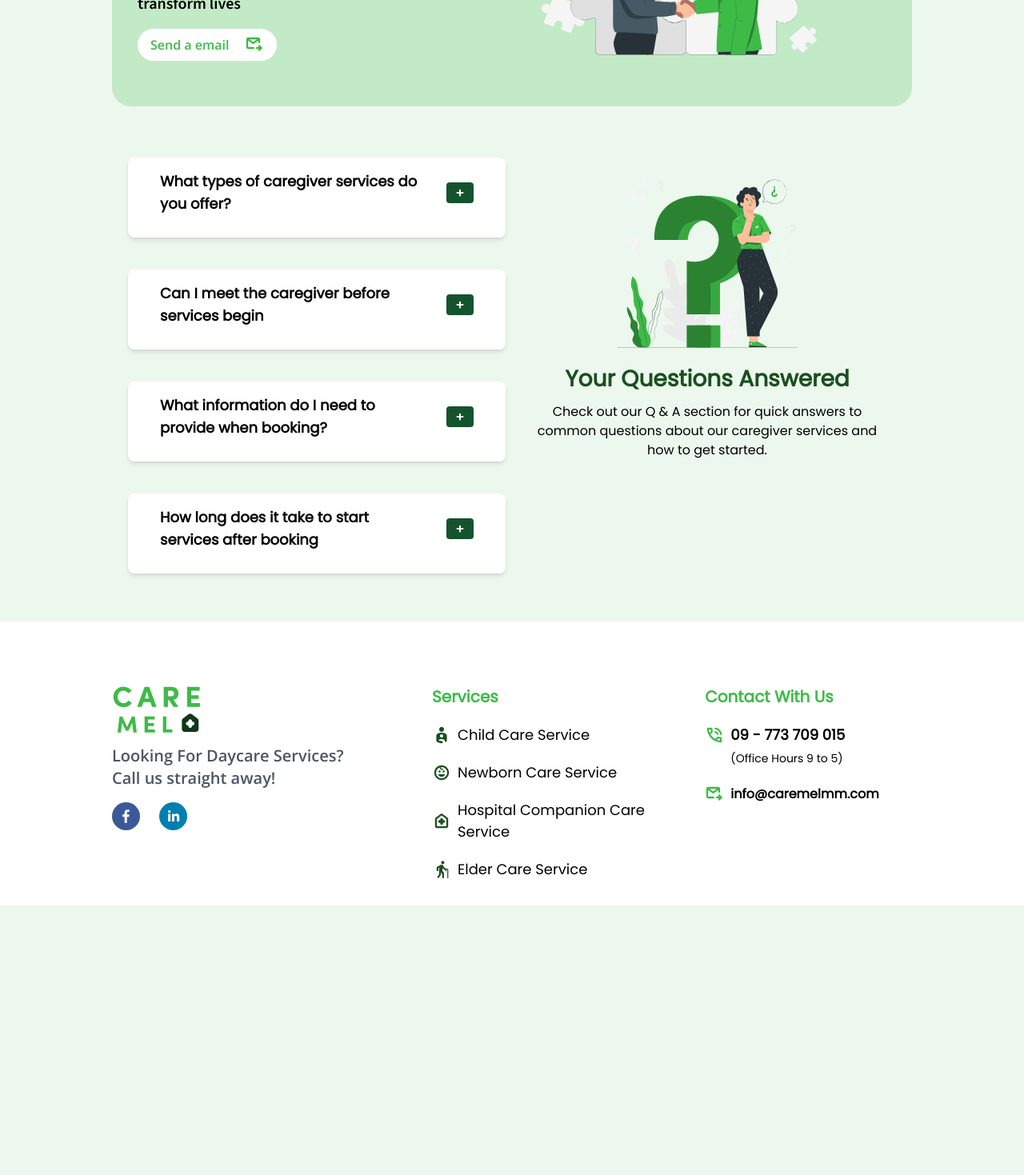
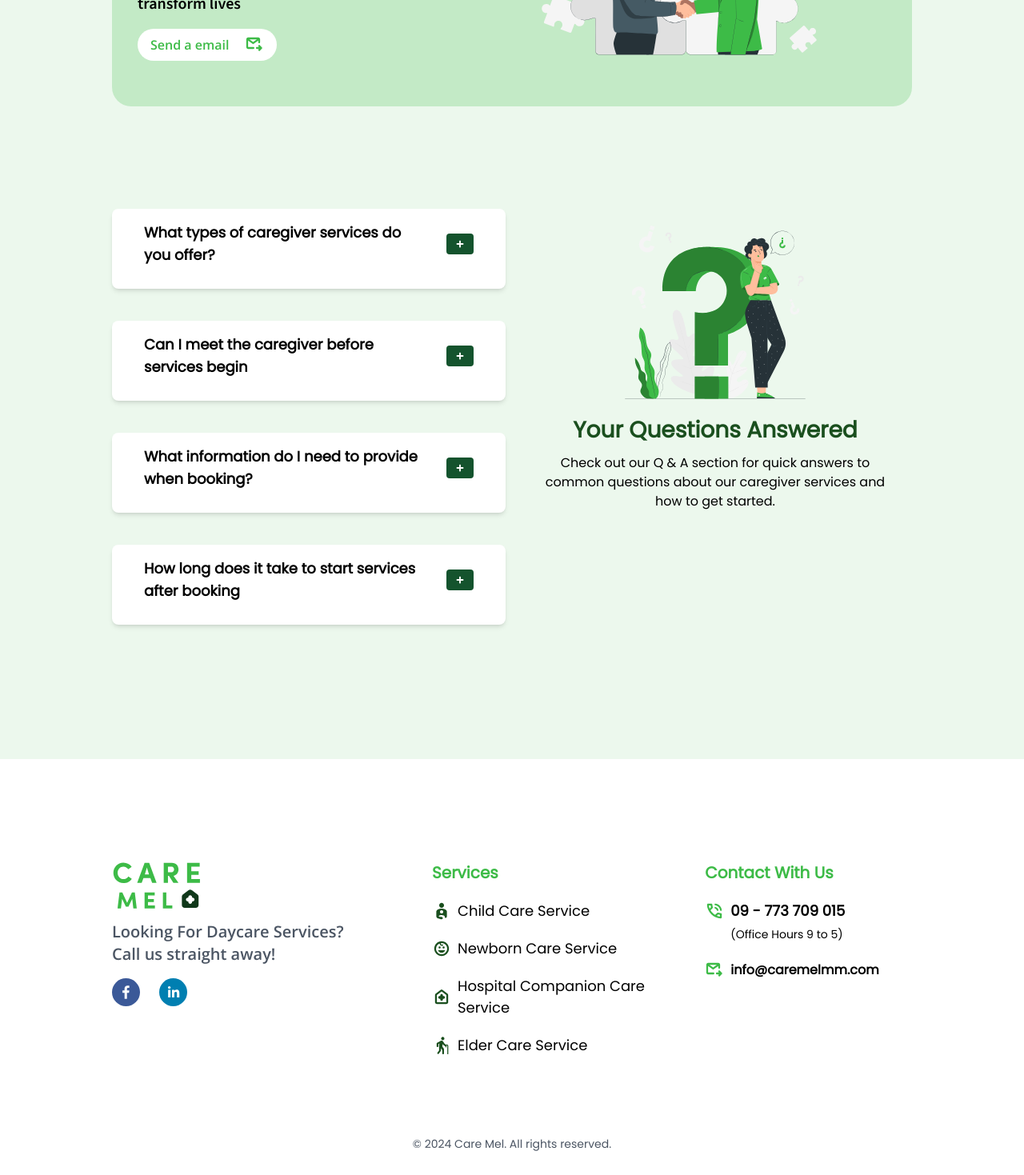
Before and after one commit to Care-Mel/care-mel-frontend, a React (Vite) app: page /contact in a window 1280 px wide. Shown: the part 1120-2589 px from the top of the page at 80% size. Before the commit the page ends 2252 px from the top, so only its background shows below. Built offline with nearby package versions, Linux system fonts and the light colour scheme.

Commit message:
feat: update layout and styles for About, Footer, Mission, Collaborate, Testimonial, and Services components; enhance responsiveness and visual consistency

```diff
--- a/src/components/About/GoalsAndAspirations .jsx
+++ b/src/components/About/GoalsAndAspirations .jsx
@@ -77,7 +77,7 @@ const GoalsAndAspirations = () => {
           </div>
         </div>
       </div>
-      <div className="md:py-20 border-slate-300 flex flex-col items-center md:items-start rounded-lg py-5 md:py-0">
+      <div className="lg:px-0 py-[32px] md:py-[64px] lg:py-[128px] border-slate-300 flex flex-col items-center md:items-start rounded-lg py-5 md:py-0">
         <h2 className="text-center mx-auto header-text font-bold sm:mb-0 md:mb-4">
           Our Partner Organizations
         </h2>
--- a/src/components/Footer.jsx
+++ b/src/components/Footer.jsx
@@ -11,9 +11,11 @@ import icon6 from "./../assets/image/contact/mail-icon.svg";
 
 import { Link } from "react-router-dom";
 
-const Footer = ({ classData }) => {
+const Footer = () => {
   return (
-    <footer className={`bg-white text-dark pt-20 pb-8 px-5 md:px-10 lg:px-0 `}>
+    <footer
+      className={`bg-white text-dark lg:px-0 pt-[32px] md:pt-[64px] lg:pt-[128px] pb-8 px-5 md:px-10 lg:px-0 `}
+    >
       <div className="mx-auto flex flex-col lg:flex-row lg:w-[1000px]">
         <div className="flex flex-col w-full lg:w-2/5">
           <img src={logo} alt="Logo" className="w-28" />
@@ -121,6 +123,13 @@ const Footer = ({ classData }) => {
           </div>
         </div>
       </div>
+      <div>
+        <div className="flex flex-col md:flex-row justify-center items-center mt-[100px]">
+          <p className="text-sm text-gray-600">
+            © 2024 Care Mel. All rights reserved.
+          </p>
+        </div>
+      </div>
     </footer>
   );
 };
--- a/src/components/Home/AboutUs.jsx
+++ b/src/components/Home/AboutUs.jsx
@@ -44,7 +44,7 @@ export const services = {
 
 const AboutUs = ({ classData }) => {
   return (
-    <div className="container px-5 mx-auto lg:px-0 pt-[64px] lg:w-[1000px]">
+    <div className="container px-5 mx-auto lg:px-0 pt-[32px] md:pt-[64px] lg:pt-[128px] lg:w-[1000px]">
       <div className={`${classData} mx-auto`}>
         <p className="header-text font-bold md:text-center">
           Trusted Care for Every Stage of Life
--- a/src/components/Home/Accordian.jsx
+++ b/src/components/Home/Accordian.jsx
@@ -45,7 +45,7 @@ const Accordion = () => {
   };
 
   return (
-    <div className="p-5 md:pt-[64px] lg:w-[1000px] mx-auto">
+    <div className="p-5 lg:px-0 py-[32px] md:py-[64px] lg:py-[128px] lg:w-[1000px] mx-auto">
       <div className="grid grid-cols-1 md:grid-cols-2 gap-4 w-full">
         <div className="flex items-center mb-10 flex-col md:hidden">
           <img src={faq} alt="" className="w-64" />
--- a/src/components/Home/Collaborate.jsx
+++ b/src/components/Home/Collaborate.jsx
@@ -18,7 +18,7 @@ function Number({ n }) {
 
 const Collaborate = () => {
   return (
-    <div className="mx-auto px-5 py-4 lg:px-0 lg:w-[1000px] sm:py-6 md:py-8 mt-1 sm:mt-2 md:mt-5">
+    <div className="mx-auto px-5 py-4 lg:px-0 lg:px-0 pt-[28px] md:pt-[32px] lg:pt-[64px] lg:w-[1000px] sm:py-6 md:py-8 mt-1 sm:mt-2 md:mt-5">
       <div className="mb-10 flex flex-col md:flex-row items-center justify-center bg-primary text-white rounded-lg md:shadow-lg md:py-10">
         <div className="md:flex">
           <div className="mb-4 md:mb-0 text-white py-5 md:px-10 md:p-0 rounded-3xl">
--- a/src/components/Home/Mission.jsx
+++ b/src/components/Home/Mission.jsx
@@ -4,7 +4,7 @@ import missionImage from "./../../assets/image/home/mission.svg"; // Update with
 // import Collaborate from "./Collaborate";
 const Mission = () => {
   return (
-    <div className="mt-20 p-5 lg:px-0 lg:w-[1000px] mx-auto md:text-center">
+    <div className="p-5 lg:px-0 pt-[32px] md:pt-[64px] lg:pt-[128px] lg:w-[1000px] mx-auto md:text-center">
       <h2 className="header-text font-bold">
         Our Mission: Caring for Every Family
       </h2>
@@ -30,7 +30,7 @@ const Mission = () => {
           </p>
           <Link
             to="/about"
-            className="md:w-[400px] text-[20px] md:text-[15px] text-center lg:text-[20px] open-sans mt-5 border border-primary bg-primary text-white hover:bg-green-600 font-bold rounded-full py-4 px-4 transition duration-300"
+            className="mds:w-[400px] text-[20px] md:text-[15px] text-center lg:text-[20px] open-sans mt-5 border bg-primary text-white hover:bg-white hover:text-primary font-bold rounded-full py-4 px-4 transition duration-1000"
           >
             Learn About Us
           </Link>
--- a/src/components/Home/testmonial/Testmonial.jsx
+++ b/src/components/Home/testmonial/Testmonial.jsx
@@ -37,7 +37,7 @@ const Testmonial = () => {
   const { quote, description, service } = testimonials[currentIndex];
 
   return (
-    <div className="mx-auto px-5 md:px-10 lg:px-0 pb-[64px] lg:w-[1000px] ">
+    <div className="mx-auto px-5 lg:px-0 pb-[32px] md:pb-[64px] lg:pb-[128px] lg:w-[1000px] ">
       <div className="flex flex-col md:flex-row justify-between items-center">
         <div className="md:w-1/3">
           <img src={testing} alt="Testing" className="w-full" />
--- a/src/components/Service/Services.jsx
+++ b/src/components/Service/Services.jsx
@@ -38,7 +38,7 @@ export const services = [
 function Services() {
   // console.log(services);
   return (
-    <div className="pb-[64px] sm:w-[500px] lg:w-[1000px] mx-auto">
+    <div className="lg:px-0 pb-[32px] md:pb-[64px] lg:pb-[128px] sm:w-[500px] lg:w-[1000px] mx-auto">
       <div className="grid grid-cols-1 lg:grid-cols-2 md:gap-10 lg:gap-20 px-5 gap-20">
         {services.map((card, index) => (
           <div
--- a/src/pages/Home.jsx
+++ b/src/pages/Home.jsx
@@ -14,8 +14,9 @@ function Home() {
     <div className=" mx-auto">
       <HeroBanner />
       <AboutUs />
+      <Collaborate />
       <Mission />
-      <Collaborate />
+
       {/* <Steps /> */}
       <Testmonial />
       <CaregiverSection />
```
